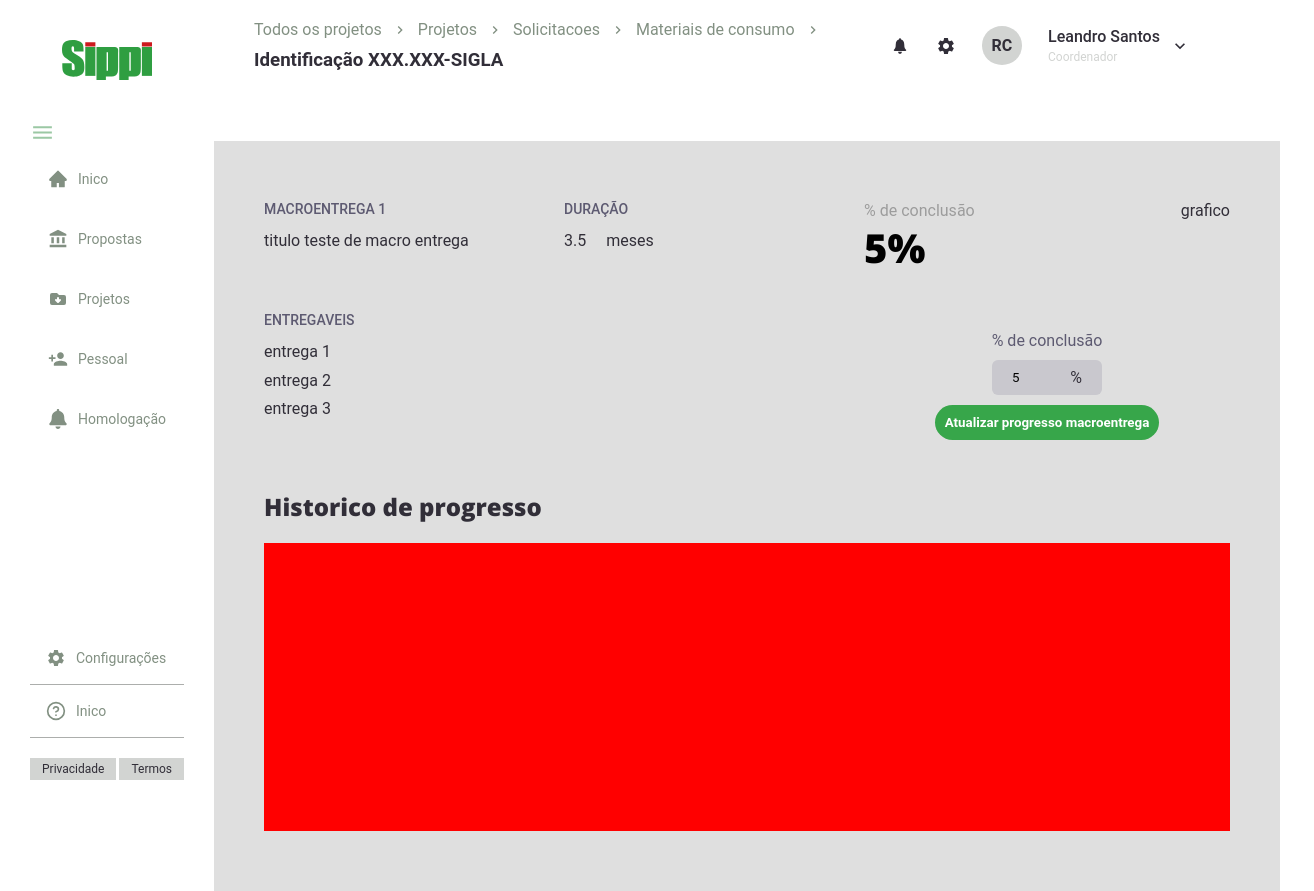
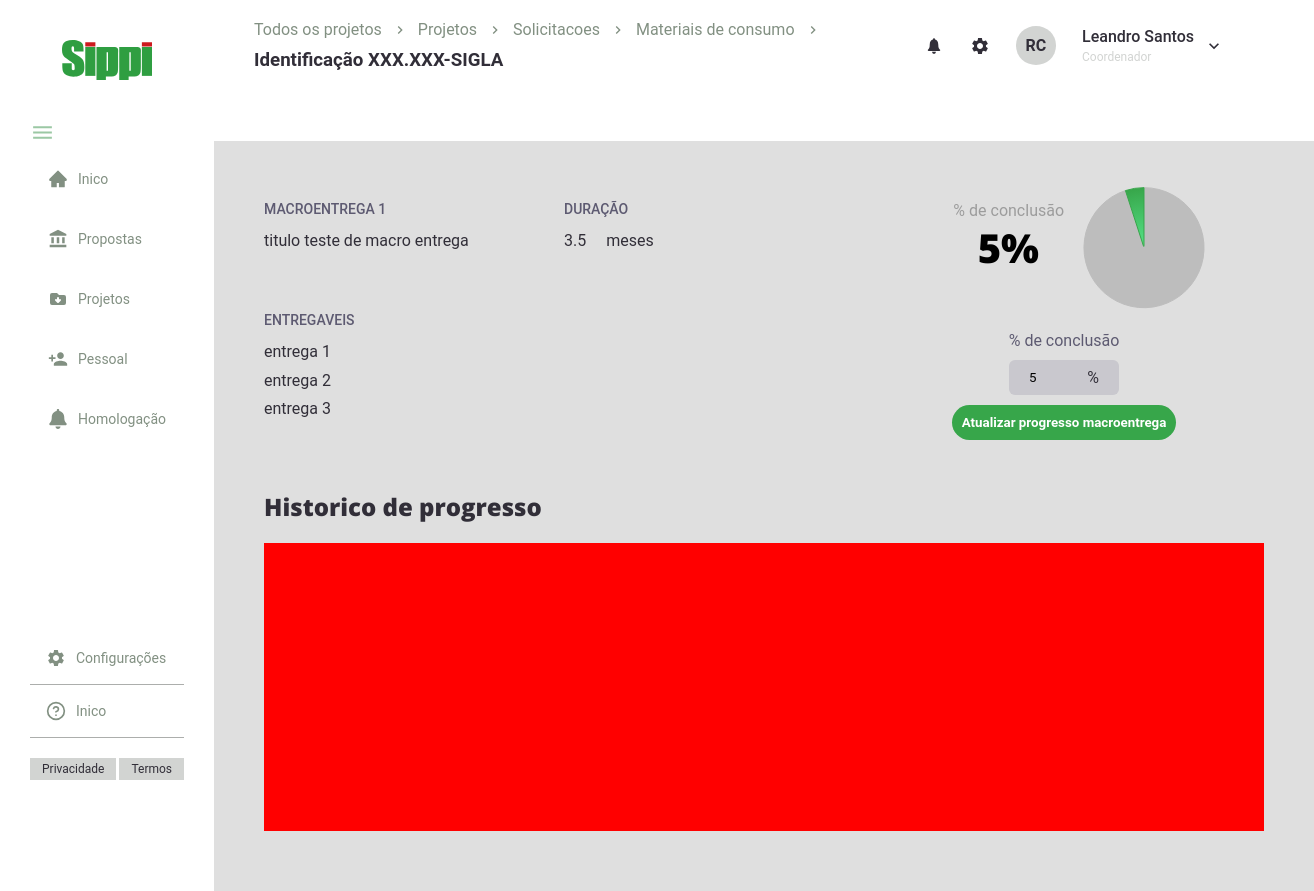
Before and after one commit to LeandroSannt/desafio-sippi-react, a React (Create React App) app: page / in a window 1280 px wide. Both pictures are taken after typing "5" into the empty fields and a click on the button "Atualizar progresso macroentrega". Shown: the whole page, 1314 px wide, since content can reach past the window. Built offline with nearby package versions, Linux system fonts and the light colour scheme.

Commit message:
grafico pizza

```diff
--- a/src/components/Macroentregas/index.tsx
+++ b/src/components/Macroentregas/index.tsx
@@ -1,5 +1,6 @@
 import React, { FormEvent, useEffect, useRef, useState } from "react";
 import "./styles.module.scss";
+import GraficoPizza from "../graficoPizza";
 import styles from "./styles.module.scss";
 
 interface MacronEntregaProps {
@@ -37,6 +38,8 @@ const Macroentrega: React.FC<MacronEntregaProps> = ({
     fetchData();
   }, []);
 
+  console.log(100 - Number(conclusion));
+
   return (
     <main>
       <div>
@@ -66,7 +69,14 @@ const Macroentrega: React.FC<MacronEntregaProps> = ({
               <span>% de conclusão</span>
               <h4>{conclusion}%</h4>
             </div>
-            <div>grafico</div>
+            <div>
+              {conclusion && (
+                <GraficoPizza
+                  total={+conclusion}
+                  conclusion={100 - Number(conclusion)}
+                />
+              )}
+            </div>
           </div>
 
           <form onSubmit={handleSubmit}>
--- a/src/components/Macroentregas/styles.module.scss
+++ b/src/components/Macroentregas/styles.module.scss
@@ -41,11 +41,15 @@ main {
         display: flex;
         justify-content: space-between;
         > div {
+          width: 200px;
+          text-align: right;
           span {
             display: block;
             color: #9c9c9c;
           }
           h4 {
+            margin-right: 25px;
+            text-align: right;
             color: black;
             font-family: "Open Sans", sans-serif;
             font-weight: 800;
--- /dev/null
+++ b/src/components/graficoPizza/index.tsx
@@ -0,0 +1,96 @@
+import React from "react";
+import ReactApexChart from "react-apexcharts";
+
+interface PercentageProps {
+  total: number;
+  conclusion: number;
+}
+
+const GraficoPizza: React.FC<PercentageProps> = ({ total, conclusion }) => {
+  const series = [conclusion, total];
+  const options = {
+    id: {
+      type: "pie",
+    },
+    chart: {
+      offsetY: -20,
+    },
+    theme: {
+      monochrome: {
+        enabled: false,
+        color: "#31da17",
+      },
+    },
+
+    labels: ["Conclusão", "Em andamento"],
+    legends: {
+      show: true,
+    },
+
+    responsive: [
+      {
+        breakpoint: 480,
+        options: {
+          chart: {
+            width: 200,
+          },
+          legend: {
+            position: "bottom",
+          },
+        },
+      },
+    ],
+    fill: {
+      colors: ["#BDBDBD", "#37A64A"],
+      opacity: 2,
+
+      type: "gradient",
+      gradient: {
+        gradientToColors: ["#BDBDBD", "#56E388", "#3FC75C", "#29966B"],
+        opacityFrom: 100,
+        opacityTo: 500,
+        shadeIntensity: 50,
+      },
+    },
+    stroke: {
+      width: 1,
+      colors: ["#BDBDBD", "#37A64A"],
+    },
+    yaxis: {
+      show: false,
+    },
+
+    plotOptions: {
+      pie: {
+        dataLabels: {
+          offset: 70,
+          minAngleToShowLabel: 1000,
+        },
+      },
+    },
+
+    legend: {
+      show: false,
+    },
+    tooltip: {
+      fillSeriesColor: false,
+      marker: {
+        fillColors: ["#37A64A", "#bdbdbdcc"],
+      },
+    },
+  };
+
+  return (
+    <>
+      <ReactApexChart
+        options={options}
+        series={series}
+        type="pie"
+        background={"red"}
+        width={160}
+      />
+    </>
+  );
+};
+
+export default GraficoPizza;
--- a/src/pages/Create/index.tsx
+++ b/src/pages/Create/index.tsx
@@ -3,6 +3,8 @@ import React, { useCallback, useRef, useState } from "react";
 import { Container } from "./styles";
 import Header from "../../components/header";
 import MacroEntrega from "../../components/Macroentregas";
+
+import GraficoPizza from "../../components/graficoPizza";
 
 const arr = ["entrega 1", "entrega 2", "entrega 3"];
 
```
